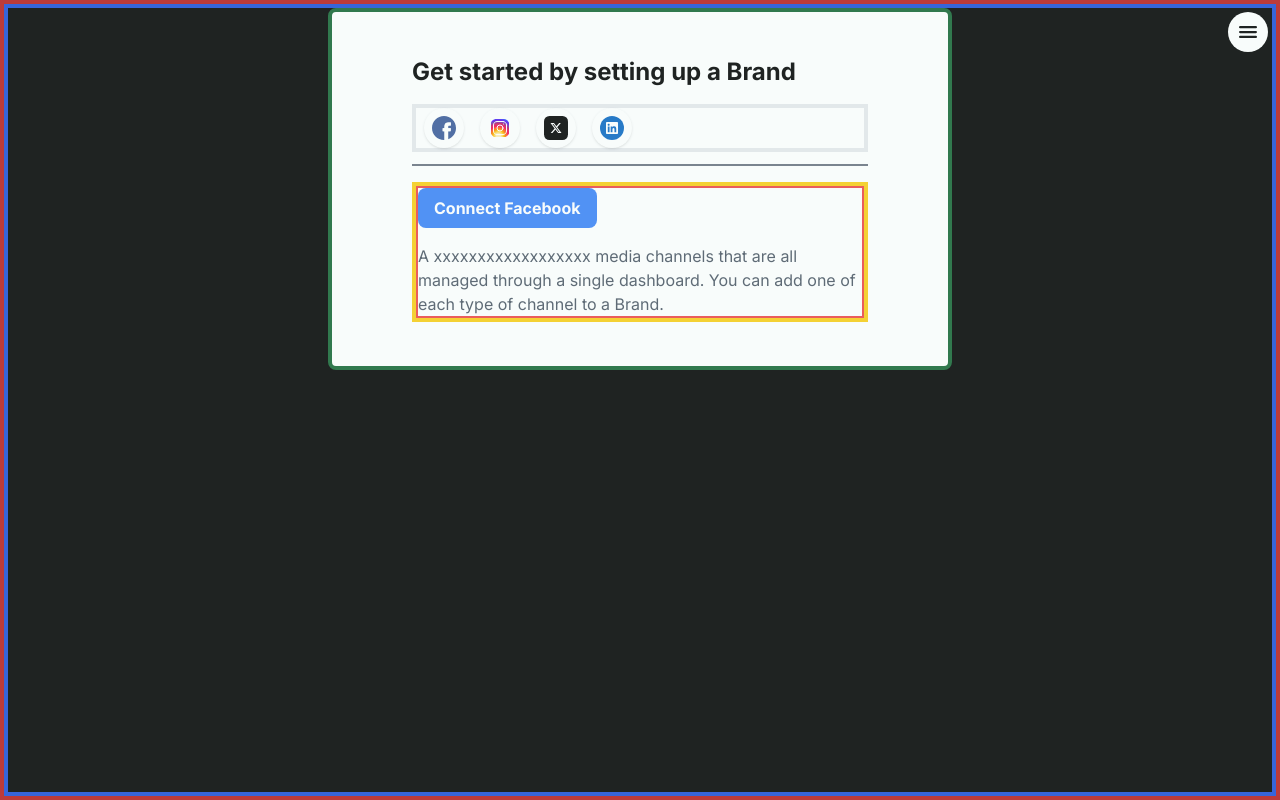
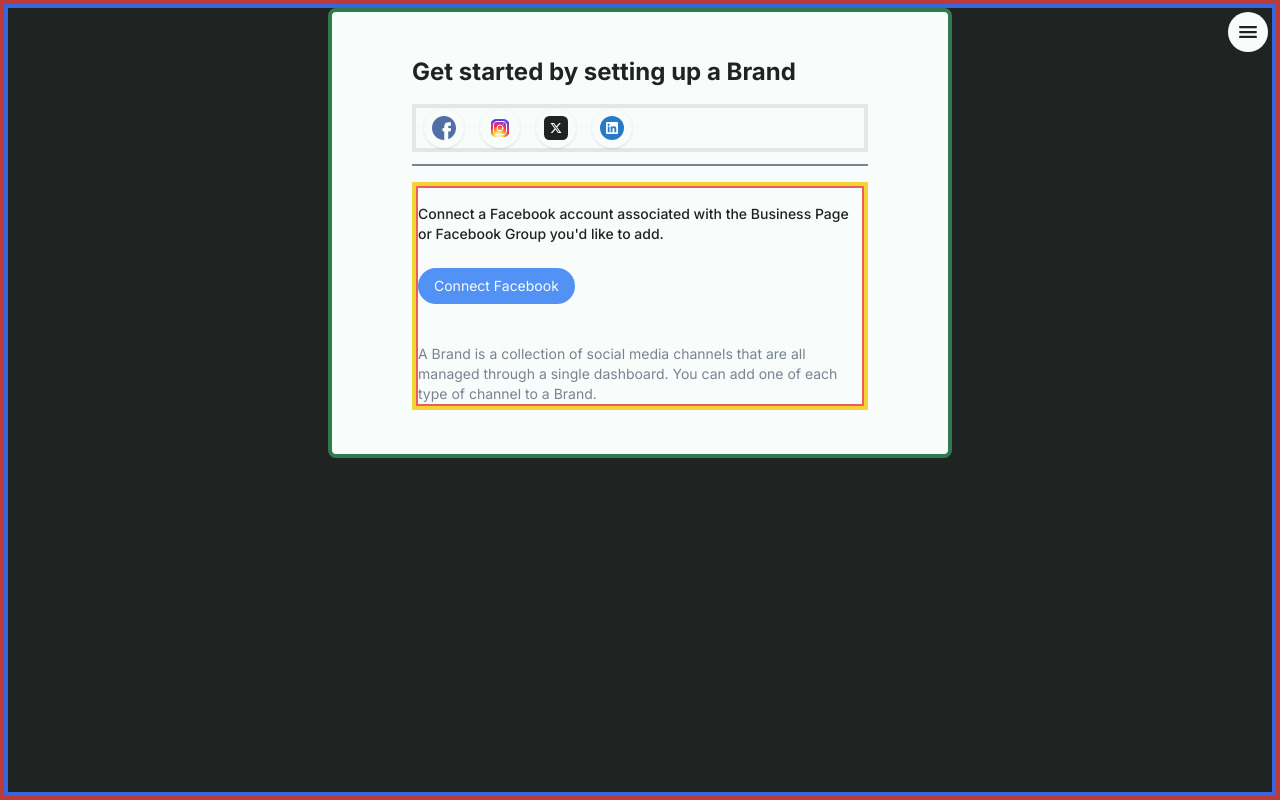
Before and after one commit to ronitjena09/Social-Site-Handler, a Next.js app: page /mainpage in a window 1280 px wide. Both pictures are taken after a click on the button 444 px from the left and 128 px from the top of the page. Built offline with nearby package versions, Linux system fonts and the light colour scheme.

Commit message:
regular commit

```diff
--- a/src/app/mainpage/page.tsx
+++ b/src/app/mainpage/page.tsx
@@ -16,7 +16,7 @@ import { RxCross2 } from "react-icons/rx";
 
 export default function Mainpage() {
     const [menuClicked, setMenuClicked] = useState<boolean>(false);
-
+    const [isChecked, setIsChecked] = useState(false);
     const [whatClicked, setWhatClicked] = useState('');
     const router = useRouter();
     const logoutHandler = async () => {
@@ -39,7 +39,7 @@ export default function Mainpage() {
             </button>
             {
                 menuClicked &&
-                <div className={` w-1/4 border-4 border-green-600 bg-white absolute right-0 top-0 bottom-0 `}>
+                <div className={` w-1/4 border-4 border-green-600 bg-white absolute right-0 top-0 bottom-0 slide-left transform: translateX(-100%);`}>
                     <button onClick={() => setMenuClicked(false)} className=" absolute -left-[15%] bg-white rounded-lg   p-2 "><RxCross2 /></button>
                     {/* USER DETAILS AND SIGN OUT HERE */}
 
@@ -108,28 +108,52 @@ export default function Mainpage() {
                         {
                             whatClicked === 'facebook' && <div className={` border-2 border-red-500 `}>
                                 {/* FACEBOOK DIV */}
-                                <button className="bg-blue-500 text-white px-4 py-2 rounded-lg font-bold">Connect Facebook</button>
-                                <p className="mt-4 text-gray-600">
-                                    A xxxxxxxxxxxxxxxxxx media channels that are all managed through a single dashboard. You can add one of each type of channel to a Brand.
+                                <p className="mt-4 text-sm text-black font-medium"> Connect a Facebook account associated with the Business Page or Facebook Group you&apos;d like to add.</p>
+                                <br></br>
+                                <button className="bg-blue-500 text-white px-4 text-sm py-2 rounded-full ">Connect Facebook</button>
+                                <br></br> <br></br>
+                                <p className="mt-4 text-sm text-gray-500">
+                                    A Brand is a collection of social media channels that are all managed through a single dashboard. You can add one of each type of channel to a Brand.
                                 </p>
                             </div>
                         }
                         {
                             whatClicked === 'instagram' && <div className={` border-2 border-red-500 `}>
                                 {/* INSTAGRAM DIV */}
-                                <button className="bg-blue-500 text-white px-4 py-2 rounded-lg font-bold">Connect Facebook</button>
-                                <p className="mt-4 text-gray-600">
-                                    A Bryyyyyyyyyyyyys that are all managed through a single dashboard. You can add one of each type of channel to a Brand.
+                                <p className="mt-4 text-sm text-black font-medium">Connect an Instagram Professional Account you&apos;d like to add.</p>
+                                <br></br>
+                                <button className="bg-red-600 text-white text-sm px-4 py-2 rounded-full ">Connect Instagram</button>
+                                <br></br>
+                                <p className="text-sm mt-4 font-medium">You will be redirected to Facebook for authorization. Know Why?</p>
+                                <br></br>
+                                <p className="mt-4 text-sm text-gray-600">
+                                    A Brand is a collection of social media channels that are all managed through a single dashboard. You can add one of each type of channel to a Brand.Learn more.
                                 </p>
                             </div>
                         }
                         {
                             whatClicked === 'x' &&
                             <div className={` border-2 border-red-500 `}>
-                                {/* FACEBOOK TWITTER */}
-                                <button className="bg-blue-500 text-white px-4 py-2 rounded-lg font-bold">Connect Facebook</button>
-                                <p className="mt-4 text-gray-600">
-                                    A Brand isjjjjjjjjjjjjjjjjjjjjjjjjjjjjthat are all managed through a single dashboard. You can add one of each type of channel to a Brand.
+                                {/*  TWITTER */}
+                                <p className="text-sm mt-4 font-medium">Connect a X account you&apos;d like to add.</p>
+                                <br></br>
+                                <button className="bg-black text-white px-4 text-sm py-2 rounded-full ">Connect X</button>
+
+
+                                <br></br>
+                                <input
+                                    type="checkbox"
+                                    id="name"
+                                    checked={isChecked}
+                                    placeholder=""
+                                    onChange={() => setIsChecked(!isChecked)}
+                                    className="rounded  border-gray-300 text-indigo-600 shadow-sm focus:border-indigo-300 focus:ring focus:ring-indigo-200 focus:ring-opacity-50"
+                                /> <label htmlFor="name" className="text-sm font-medium mt-4">Follow Zoho Social for news, updates, and social media tips.</label>
+                                <br></br>
+                                <br></br>
+                                <p className="mt-4 text-sm text-gray-600">
+
+                                    A Brand is a collection of social media channels that are all managed through a single dashboard. You can add one of each type of channel to a Brand. Learn more.
                                 </p>
                             </div>
                         }
@@ -137,9 +161,11 @@ export default function Mainpage() {
                             whatClicked === 'linkedin' &&
                             <div className={` border-2 border-red-500 `}>
                                 {/* LINKED IN */}
-                                <button className="bg-blue-500 text-white px-4 py-2 rounded-lg font-bold">Connect Facebook</button>
-                                <p className="mt-4 text-gray-600">
-                                    ttttttttttttttttttttttttttre all managed through a single dashboard. You can add one of each type of channel to a Brand.
+                                <p className="text-sm mt-4 font-medium">Connect a LinkedIn account associated with the Profile and/or Company Page you&apos;d like to add.</p>
+                                <button className="bg-blue-500 text-white text-sm px-4 py-2 rounded-full ">Connect Instagram</button>
+                                <br></br>
+                                <p className="mt-4 text-sm text-gray-600">
+                                A Brand is a collection of social media channels that are all managed through a single dashboard. You can add one of each type of channel to a Brand.Learn more.
                                 </p>
                             </div>
                         }
```
